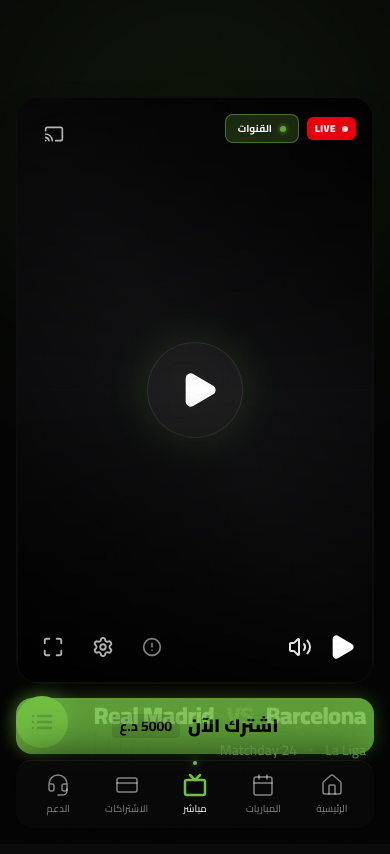
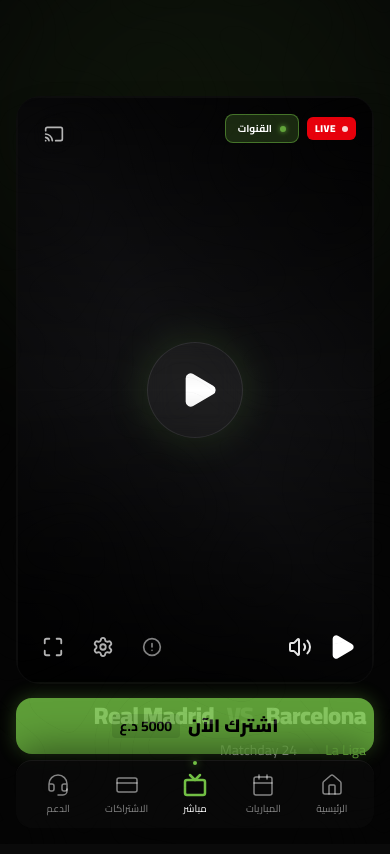
Before and after one commit to Abdallayasseer/Alsahasport-front, a Next.js app: page /live in a window 390 px wide. Shown: the top 854 px of the page. Built offline with nearby package versions, Linux system fonts and the light colour scheme.

Commit message:
chore: remove redundant floating channels button

```diff
--- a/src/app/live/LiveClientPage.tsx
+++ b/src/app/live/LiveClientPage.tsx
@@ -73,18 +73,7 @@
             </div>
         </div>
 
-        {/* Mobile Toggle Button (Floating) */}
-        <button
-            onClick={() => setIsSidebarCollapsed(false)}
-            className={`
-                lg:hidden fixed bottom-24 left-4 z-40 p-3.5
-                bg-alsaha-green text-black rounded-full shadow-[0_0_20px_rgba(114,191,68,0.4)]
-                transition-all duration-300 transform
-                ${!isSidebarCollapsed ? 'translate-y-20 opacity-0' : 'translate-y-0 opacity-100'}
-            `}
-        >
-             <svg xmlns="http://www.w3.org/2000/svg" width="24" height="24" viewBox="0 0 24 24" fill="none" stroke="currentColor" strokeWidth="2.5" strokeLinecap="round" strokeLinejoin="round"><line x1="8" y1="6" x2="21" y2="6"></line><line x1="8" y1="12" x2="21" y2="12"></line><line x1="8" y1="18" x2="21" y2="18"></line><line x1="3" y1="6" x2="3.01" y2="6"></line><line x1="3" y1="12" x2="3.01" y2="12"></line><line x1="3" y1="18" x2="3.01" y2="18"></line></svg>
-        </button>
+
 
       </div>
     </main>
```
